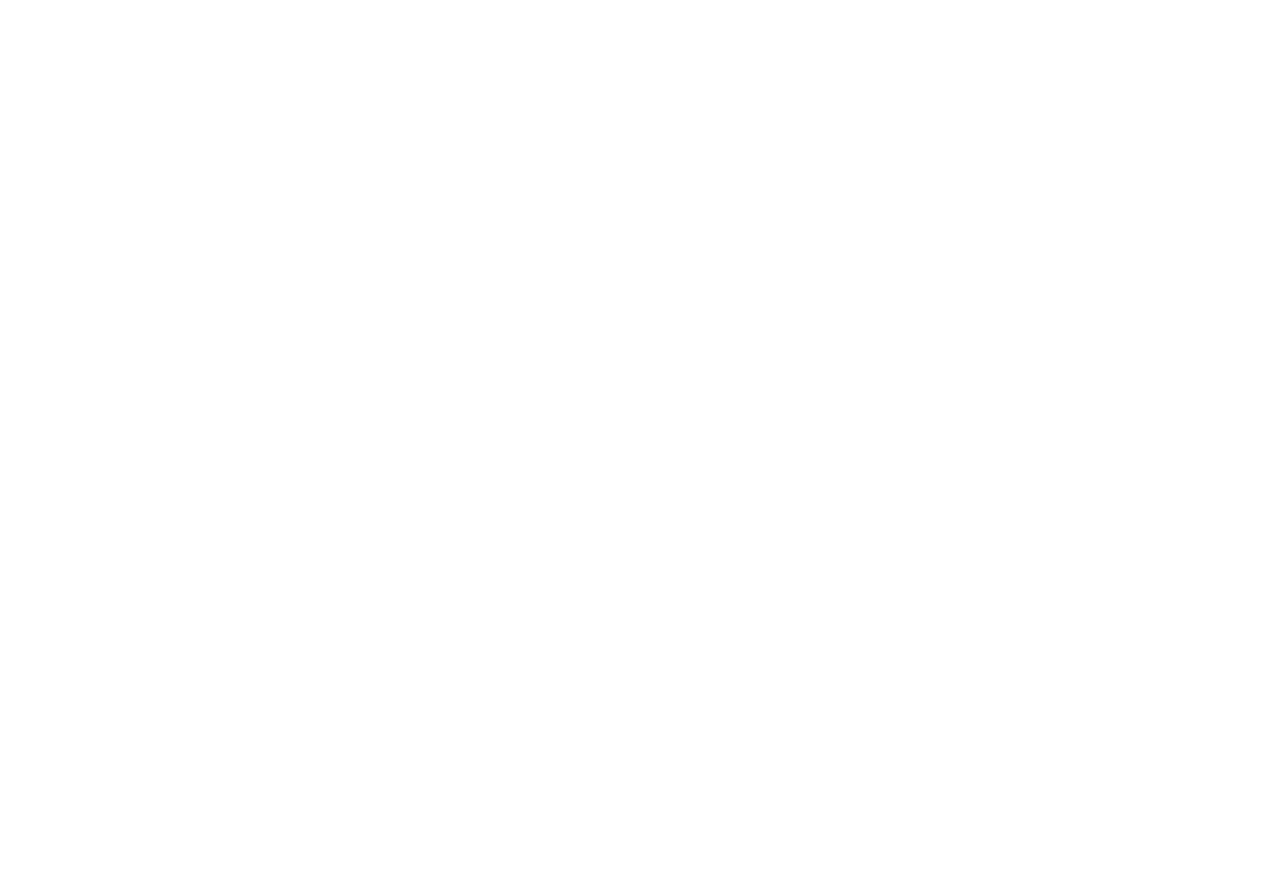
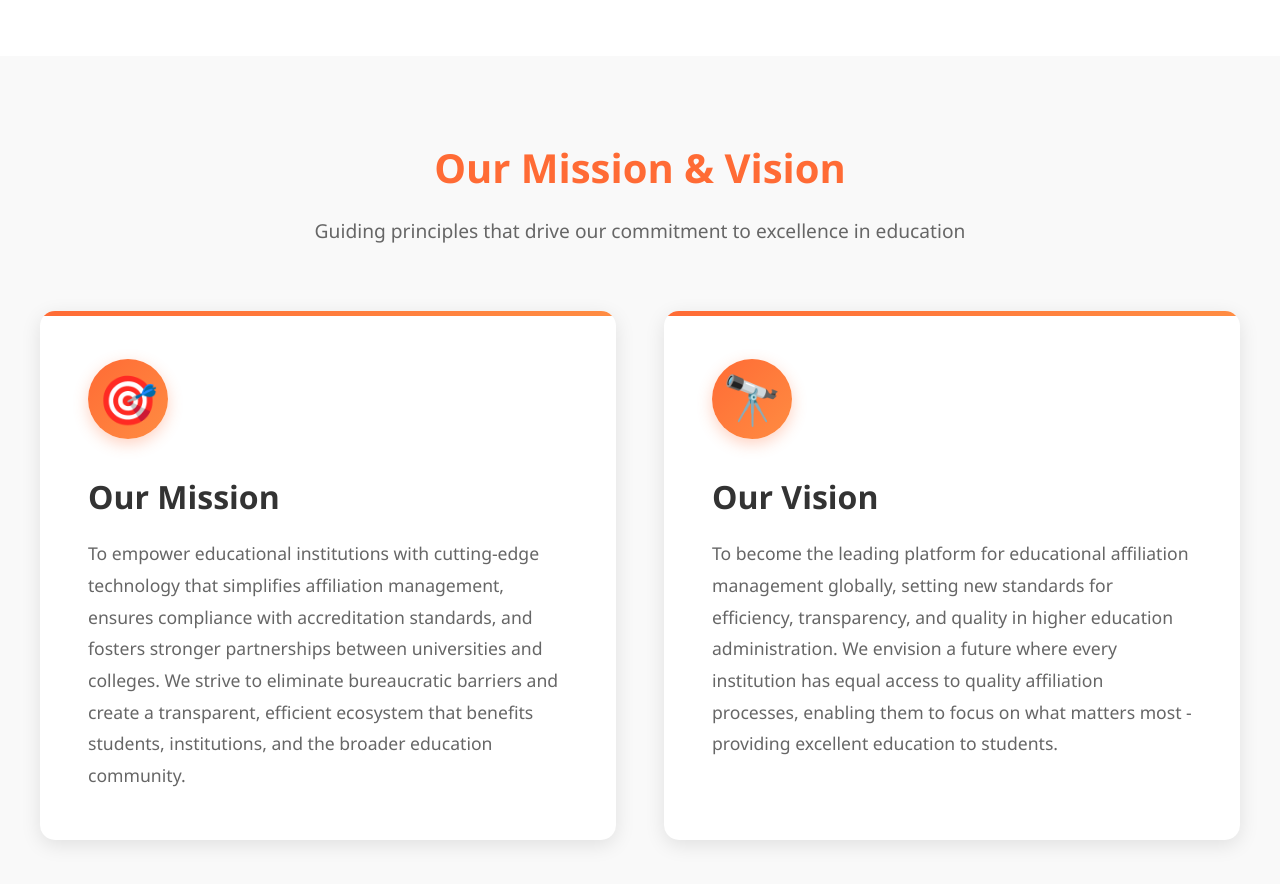
Before and after one commit to Bhuvansairam05/University-Affiliation-Management-System, a React (Vite) app in the folder Frontend/: page /about in a window 1280 px wide. Shown: the part 1200-2084 px from the top of the page. Before the commit the page ends 1256 px from the top, so only its background shows below. Built offline with nearby package versions, Linux system fonts and the light colour scheme.

Commit message:
Add mission and vision section to About component with styling for improved presentation

```diff
--- a/Frontend/src/components/About.jsx
+++ b/Frontend/src/components/About.jsx
@@ -35,7 +35,27 @@
                                     <p>Our platform serves as a central hub for affiliation applications, compliance monitoring, document management, and institutional partnerships, making the entire affiliation ecosystem more accessible and manageable for all stakeholders.</p>
                                 </div>
                                 <div class="intro-image">
-                                    <img src={University} alt="" height={200} width={200}/>
+                                    <img src={University} alt="" height={200} width={200} />
+                                </div>
+                            </div>
+                        </div>
+                    </section>
+                    <section class="mission-vision-section">
+                        <div class="container">
+                            <div class="section-header">
+                                <h2>Our Mission & Vision</h2>
+                                <p>Guiding principles that drive our commitment to excellence in education</p>
+                            </div>
+                            <div class="mission-vision-grid">
+                                <div class="mv-card">
+                                    <div class="mv-icon">🎯</div>
+                                    <h3>Our Mission</h3>
+                                    <p>To empower educational institutions with cutting-edge technology that simplifies affiliation management, ensures compliance with accreditation standards, and fosters stronger partnerships between universities and colleges. We strive to eliminate bureaucratic barriers and create a transparent, efficient ecosystem that benefits students, institutions, and the broader education community.</p>
+                                </div>
+                                <div class="mv-card">
+                                    <div class="mv-icon">🔭</div>
+                                    <h3>Our Vision</h3>
+                                    <p>To become the leading platform for educational affiliation management globally, setting new standards for efficiency, transparency, and quality in higher education administration. We envision a future where every institution has equal access to quality affiliation processes, enabling them to focus on what matters most - providing excellent education to students.</p>
                                 </div>
                             </div>
                         </div>
--- a/Frontend/src/index.css
+++ b/Frontend/src/index.css
@@ -238,6 +238,78 @@
     animation: rotate 20s linear infinite;
 }
 
+.mission-vision-section {
+    padding: 5rem 2rem;
+    background: #f9f9f9;
+}
+
+.section-header {
+    text-align: center;
+    margin-bottom: 4rem;
+}
+
+.section-header h2 {
+    font-size: 2.5rem;
+    color: #ff6b35;
+    margin-bottom: 1rem;
+}
+
+.section-header p {
+    font-size: 1.2rem;
+    color: #666;
+}
+
+.mission-vision-grid {
+    display: grid;
+    grid-template-columns: 1fr 1fr;
+    gap: 3rem;
+}
+
+.mv-card {
+    background: white;
+    padding: 3rem;
+    border-radius: 15px;
+    box-shadow: 0 5px 20px rgba(0, 0, 0, 0.1);
+    position: relative;
+    overflow: hidden;
+}
+
+.mv-card::before {
+    content: '';
+    position: absolute;
+    top: 0;
+    left: 0;
+    width: 100%;
+    height: 5px;
+    background: linear-gradient(90deg, #ff6b35, #ff8c42);
+}
+
+.mv-icon {
+    width: 80px;
+    height: 80px;
+    background: linear-gradient(135deg, #ff6b35, #ff8c42);
+    border-radius: 50%;
+    display: flex;
+    align-items: center;
+    justify-content: center;
+    font-size: 3rem;
+    margin-bottom: 2rem;
+    color: white;
+    box-shadow: 0 5px 15px rgba(255, 107, 53, 0.3);
+}
+
+.mv-card h3 {
+    font-size: 2rem;
+    color: #333;
+    margin-bottom: 1rem;
+}
+
+.mv-card p {
+    font-size: 1.1rem;
+    color: #666;
+    line-height: 1.8;
+}
+
 @keyframes rotate {
     from {
         transform: rotate(0deg);
```
